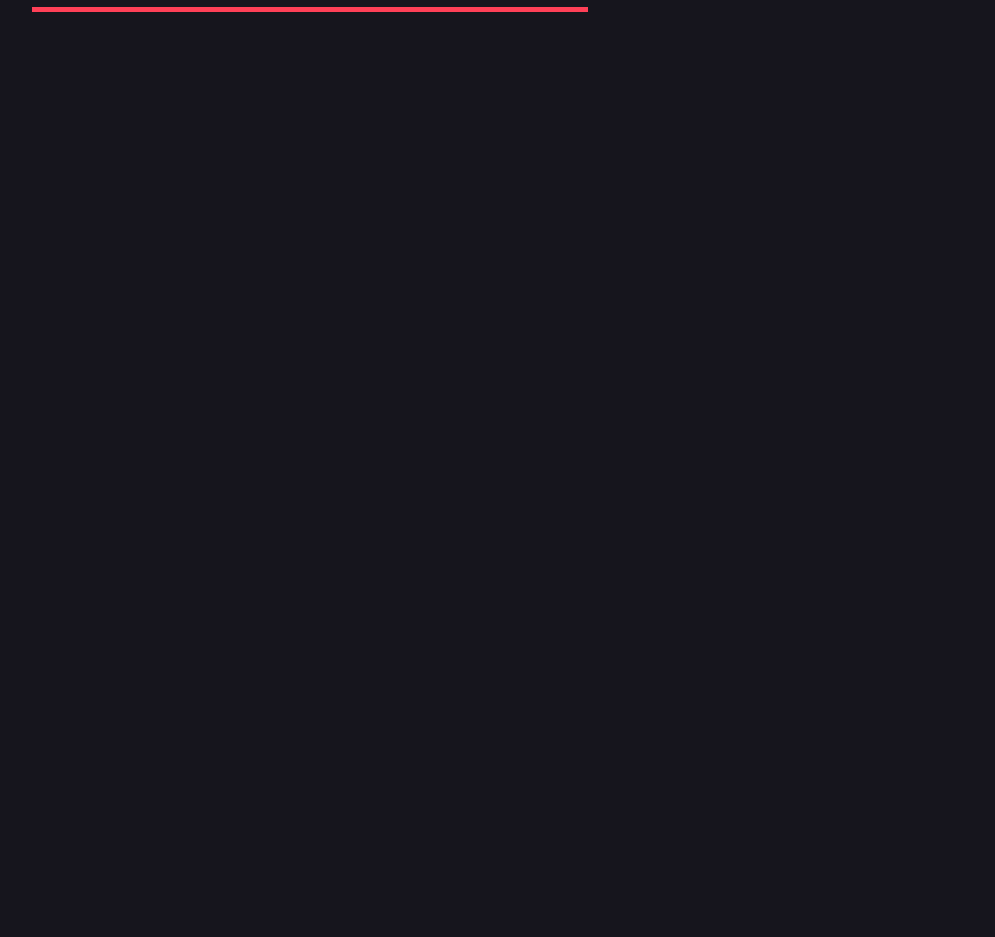
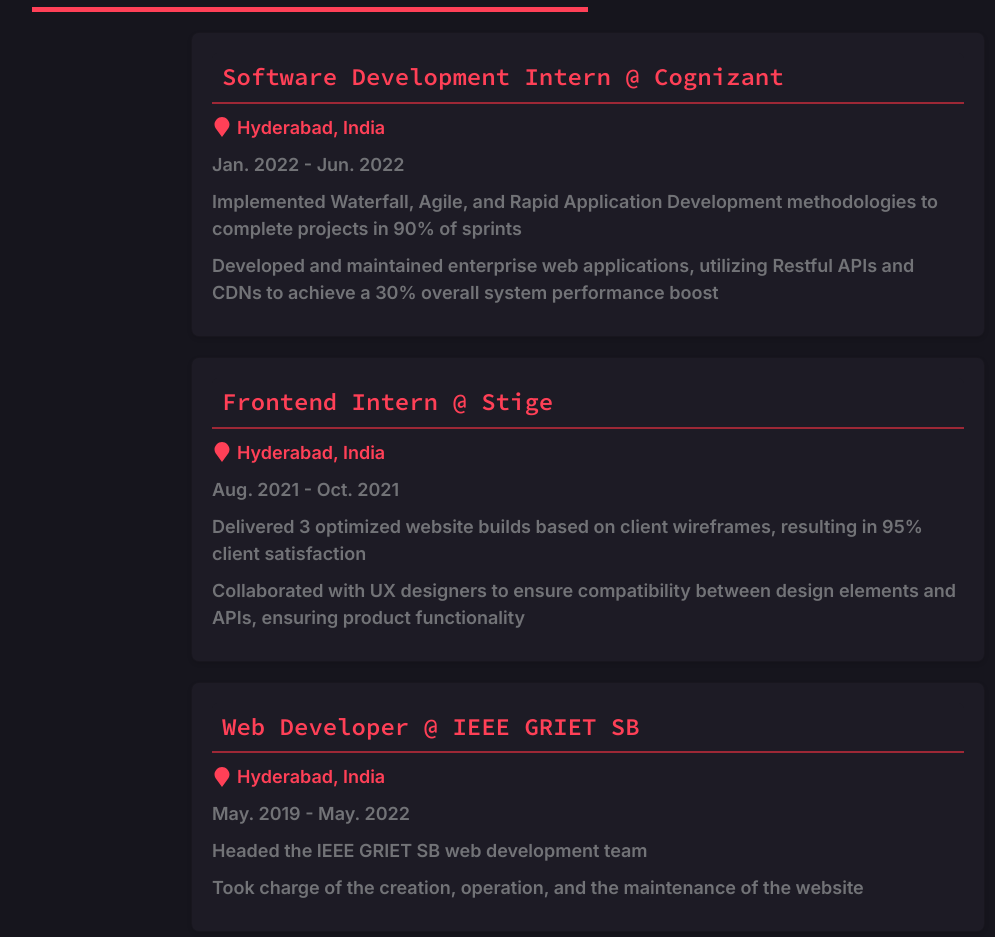
Before and after one commit to praneethravuri/PRAV-V2, a Vue app: page / in a window 1280 px wide. Shown: the part 2012-2949 px from the top of the page, without its empty margins (116-1111 px from the left). Before the commit the page ends 2044 px from the top, so only its background shows below. Built offline with nearby package versions, Linux system fonts and the light colour scheme.

Commit message:
Added experience

```diff
--- a/src/components/Experience.vue
+++ b/src/components/Experience.vue
@@ -4,6 +4,66 @@
       <p>Experience</p>
     </div>
     <div class="section-line"></div>
+  </div>
+
+  <div class="exp-cards">
+
+    <div class="card">
+      <div class="card-header">
+        <h2 class="card-heading">Software Development Intern @ Cognizant</h2>
+      </div>
+      <div class="card-location">
+        <svg class="location-icon" xmlns="http://www.w3.org/2000/svg" viewBox="0 0 24 24">
+          <path
+            d="M12 0C7.304 0 3 4.304 3 9c0 1.54.424 2.996 1.155 4.255L12 24l7.845-10.746C20.576 11.996 21 10.54 21 9c0-4.696-4.304-9-9-9zm0 13a3 3 0 100-6 3 3 0 000 6z" />
+        </svg>
+        <p class="location-text">Hyderabad, India</p>
+      </div>
+      <p class="card-date">Jan. 2022 - Jun. 2022</p>
+      <div class="card-content">
+        <p>Implemented Waterfall, Agile, and Rapid Application Development methodologies to complete projects in 90% of
+          sprints</p>
+        <p>Developed and maintained enterprise web applications, utilizing Restful APIs and CDNs to achieve a 30% overall
+          system performance boost</p>
+      </div>
+    </div>
+
+    <div class="card">
+      <div class="card-header">
+        <h2 class="card-heading">Frontend Intern @ Stige</h2>
+      </div>
+      <div class="card-location">
+        <svg class="location-icon" xmlns="http://www.w3.org/2000/svg" viewBox="0 0 24 24">
+          <path
+            d="M12 0C7.304 0 3 4.304 3 9c0 1.54.424 2.996 1.155 4.255L12 24l7.845-10.746C20.576 11.996 21 10.54 21 9c0-4.696-4.304-9-9-9zm0 13a3 3 0 100-6 3 3 0 000 6z" />
+        </svg>
+        <p class="location-text">Hyderabad, India</p>
+      </div>
+      <p class="card-date">Aug. 2021 - Oct. 2021</p>
+      <div class="card-content">
+        <p>Delivered 3 optimized website builds based on client wireframes, resulting in 95% client satisfaction</p>
+        <p>Collaborated with UX designers to ensure compatibility between design elements and APIs, ensuring product functionality</p>
+      </div>
+    </div>
+
+    <div class="card">
+      <div class="card-header">
+        <h2 class="card-heading">Web Developer @ IEEE GRIET SB</h2>
+      </div>
+      <div class="card-location">
+        <svg class="location-icon" xmlns="http://www.w3.org/2000/svg" viewBox="0 0 24 24">
+          <path
+            d="M12 0C7.304 0 3 4.304 3 9c0 1.54.424 2.996 1.155 4.255L12 24l7.845-10.746C20.576 11.996 21 10.54 21 9c0-4.696-4.304-9-9-9zm0 13a3 3 0 100-6 3 3 0 000 6z" />
+        </svg>
+        <p class="location-text">Hyderabad, India</p>
+      </div>
+      <p class="card-date">May. 2019 - May. 2022</p>
+      <div class="card-content">
+        <p>Headed the IEEE GRIET SB web development team</p>
+        <p>Took charge of the creation, operation, and the maintenance of the website</p>
+      </div>
+    </div>
+
   </div>
 </template>
 
@@ -16,6 +76,4 @@
 
 </script>
 
-<style lang="scss" scoped>
-@import "@/styles/experience.scss";
-</style>
+<style lang="scss" scoped>@import "@/styles/experience.scss";</style>
--- a/src/components/Projects.vue
+++ b/src/components/Projects.vue
@@ -75,6 +75,12 @@
                     tags : ["Javascript", "jQuery", "Bootstrap"]
                 },
                 {
+                    projectName : "Jet Sphere",
+                    projectDescription : "A backend web application with JWT user authentication and validation, manage flight bookings, update / delete account, administrative database changes, and session management",
+                    githubLink : "https://github.com/praneethravuri/Jet-Sphere",
+                    tags : ["Javascript", "MongoDB", "Node", "Express.js"]
+                },
+                {
                     projectName : "Amazon Product Information Scraper",
                     projectDescription : "A web-scraping bot that retrieves product names, prices, review stars, and review counts for a specific category",
                     githubLink : "https://github.com/praneethravuri/Amazon-Product-Information-Scraper",
--- a/src/styles/experience.scss
+++ b/src/styles/experience.scss
@@ -0,0 +1,85 @@
+.exp-cards {
+    width: 75%;
+    margin: auto;
+    margin-top: 20px;
+}
+
+.card {
+    background-color: $light-dark-blue;
+    border-radius: 8px;
+    box-shadow: 0 2px 4px rgba(0, 0, 0, 0.1);
+    padding: 20px;
+    margin: 20px;
+
+    .card-header {
+        display: flex;
+        justify-content: space-between;
+        align-items: center;
+        margin-bottom: 10px;
+        padding: 10px;
+        border-bottom: 2px solid $dark-red;
+    }
+
+    .card-heading{
+        font-family: $source-code-pro-font;
+        font-size: 24px;
+        font-weight: 600;
+        color: $bright-red;
+
+    }
+
+    .card-date{
+        font-size: 18px;
+        color: $text-color;
+        margin-bottom: 10px;
+    }
+
+    .card-location {
+        display: flex;
+        align-items: center;
+        margin-bottom: 10px;
+
+
+        .location-icon {
+            width: 20px;
+            height: 20px;
+            margin-right: 5px;
+            fill: $bright-red;
+        }
+
+        .location-text {
+            font-size: 18px;
+            color: $bright-red;
+        }
+    }
+
+    .card-content {
+        p {
+            font-size: 18px;
+            margin-bottom: 10px;
+            color: $text-color;
+        }
+    }
+
+    @media (max-width: 768px) {
+        .card {
+            padding: 15px;
+        }
+
+        .card-heading {
+            font-size: 20px;
+        }
+
+        .card-date,
+        .location-text,
+        .card-content p {
+            font-size: 12px;
+        }
+
+        .location-icon {
+            width: 16px;
+            height: 16px;
+            margin-right: 3px;
+        }
+    }
+}
```
